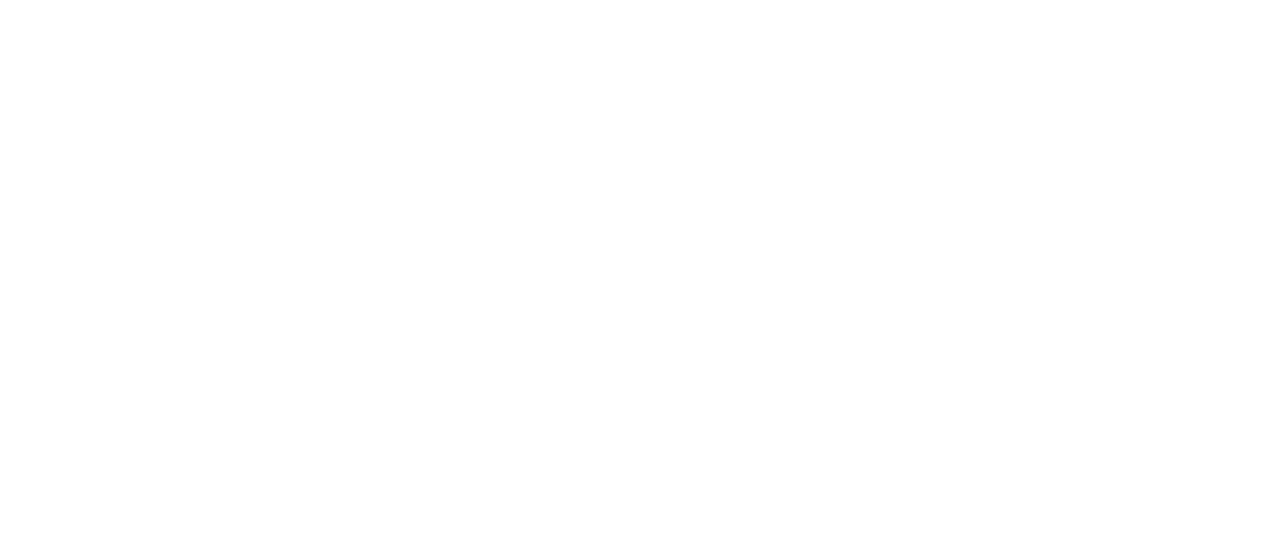
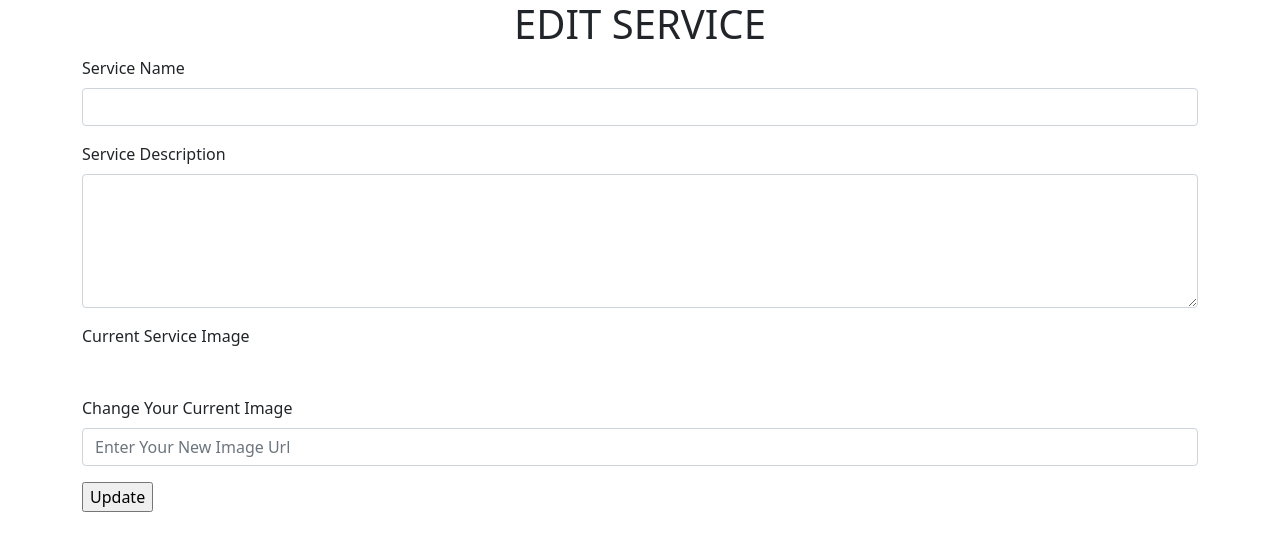
Before and after one commit to RahmanRakib9/courier-admin-panel, a React (Create React App) app: page /edit/1 in a window 1280 px wide. Before the commit this address had no page. Shown: the top 550 px of the page. Built offline with nearby package versions, Linux system fonts and the light colour scheme; no server answers.

Commit message:
updating api implemented

```diff
--- a/src/App.js
+++ b/src/App.js
@@ -6,7 +6,8 @@
 } from "react-router-dom";
 import Landing from './components/Home/Landing/Landing';
 import AddService from './components/Home/AddService/AddService';
-import ProceedEdit from './components/Home/EditService/ProceedEditjs/ProceedEdit';
+import Edit from './components/Home/EditService/Edit/Edit';
+import ProceedEdit from './components/Home/EditService/ProceedEdit/ProceedEdit'
 
 
 
@@ -18,6 +19,7 @@
         <Route path='/home' element={<Landing />} />
         <Route path='/addService' element={<AddService />} />
         <Route path='/proceedEdit' element={<ProceedEdit />} />
+        <Route path='/edit/:id' element={<Edit />} />
       </Routes>
     </BrowserRouter>
   );
--- /dev/null
+++ b/src/components/Home/EditService/Edit/Edit.css
@@ -0,0 +1,4 @@
+/* .editable-form {
+     display: flex;
+     flex-direction: column;
+} */
--- a/src/components/Home/EditService/Edit/Edit.js
+++ b/src/components/Home/EditService/Edit/Edit.js
@@ -1,11 +1,103 @@
-import React from 'react';
+import React, { useEffect, useState } from 'react';
+import { Container, Form } from 'react-bootstrap';
+import { useParams } from 'react-router-dom';
+import './Edit.css'
 
 const Edit = () => {
+     const { id } = useParams();
+     const [edit, setEdit] = useState({});
+
+
+     useEffect(() => {
+          fetch(`http://localhost:5000/services/${id}`)
+               .then(res => res.json())
+               .then(data => {
+                    setEdit(data)
+               })
+     }, []);
+
+     //update service field
+     const handleServiceFieldChanges = (e) => {
+          const updatedName = e.target.value;
+          const updatedInfo = { name: updatedName, description: edit.description, image: edit.image };
+
+          setEdit(updatedInfo);
+     };
+
+     //update description field
+     const handleDescriptionFieldChanges = (e) => {
+          const updatedDescription = e.target.value;
+          const updatedInfo = { description: updatedDescription, name: edit.name, image: edit.image };
+
+          setEdit(updatedInfo);
+     };
+
+     //update image field
+     const handleImageFieldChanges = (e) => {
+          const updatedImage = e.target.value;
+          const updatedInfo = { image: updatedImage, name: edit.name, description: edit.description };
+
+          setEdit(updatedInfo);
+     };
+
+     //handle update user
+     const handleUpdateService = (e) => {
+          fetch(`http://localhost:5000/services/${id}`, {
+               method: 'PUT',
+               headers: {
+                    'content-type': 'application/json'
+               },
+               body: JSON.stringify(edit)
+          })
+               .then(res => res.json())
+               .then(data => {
+                    if (data.acknowledged) {
+                         alert('Service Updated Successfully');
+                         setEdit({})
+                    }
+               })
+
+          e.preventDefault();
+
+     };
+
      return (
-          <div>
-               <h3>eidiing</h3>
-          </div>
+          < >
+               <h1 style={{ textAlign: 'center' }}>EDIT SERVICE</h1>
+               <Container >
+                    <Form onSubmit={handleUpdateService}>
+                         <Form.Group className="mb-3" controlId="exampleForm.ControlInput1">
+                              <Form.Label>Service Name</Form.Label>
+                              <Form.Control type="text" value={edit.name || ''} onChange={handleServiceFieldChanges} />
+                         </Form.Group>
+
+                         <Form.Group className="mb-3" controlId="exampleForm.ControlTextarea1">
+                              <Form.Label>Service Description</Form.Label>
+                              <Form.Control as="textarea" rows={5} value={edit.description || ''} onChange={handleDescriptionFieldChanges} />
+                         </Form.Group>
+
+                         <Form.Group className="mb-3" controlId="exampleForm.ControlInput1">
+                              <Form.Label>Current Service Image</Form.Label><br />
+                              <img src={edit.image} alt="" />
+                         </Form.Group>
+
+                         <Form.Group className="mb-3" controlId="exampleForm.ControlInput1">
+                              <Form.Label>Change Your Current Image</Form.Label>
+                              <Form.Control type="text" placeholder='Enter Your New Image Url' onChange={handleImageFieldChanges} />
+                         </Form.Group>
+
+                         <input type="submit" value="Update" />
+                    </Form>
+               </Container>
+          </>
      );
 };
 
 export default Edit;
+
+
+{/* <form onSubmit={handleUpdateService} className='editable-form'>
+<input type="text" value={edit.name || ''} />
+<textarea type="text" value={edit.description || ''} />
+<input type="submit" value="Submit" />
+</form> */}
--- a/src/components/Home/EditService/ProceedEditjs/ProceedEdit.js
+++ b/src/components/Home/EditService/ProceedEdit/ProceedEdit.js
@@ -1,5 +1,6 @@
 import React, { useEffect, useState } from 'react';
 import { Table } from 'react-bootstrap';
+import { useNavigate } from 'react-router-dom';
 
 const ProceedEdit = () => {
      const [proceedEdit, setProceedEdit] = useState([]);
@@ -12,12 +13,16 @@
                     setProceedEdit(data)
                     console.log(data);
                })
-     }, [])
+     }, []);
+
+     const navigate = useNavigate();
+     const handleNavigate = editId => {
+          navigate(`/edit/${editId}`)
+     }
 
      return (
           <div>
                <h1 style={{ textAlign: 'center' }}>Total Service: {proceedEdit.length}</h1>
-
                <Table striped bordered hover size="sm">
                     <thead>
                          <tr>
@@ -30,12 +35,11 @@
                     <tbody>
                          {
                               proceedEdit.map(x =>
-
-                                   <tr>
+                                   <tr key={x._id}>
                                         <td>{rowCounter++}</td>
                                         <td>{x.name}</td>
                                         <td>{x.description}</td>
-                                        <td><button>Edit</button></td>
+                                        <td><button onClick={() => handleNavigate(x._id)}>Edit</button></td>
                                    </tr>
 
                               )
@@ -48,8 +52,3 @@
 };
 
 export default ProceedEdit;
-
-
-// {
-//      proceedEdit.map(x => <ProceedEditTable key={x._id} x={x}></ProceedEditTable>)
-// }
```
